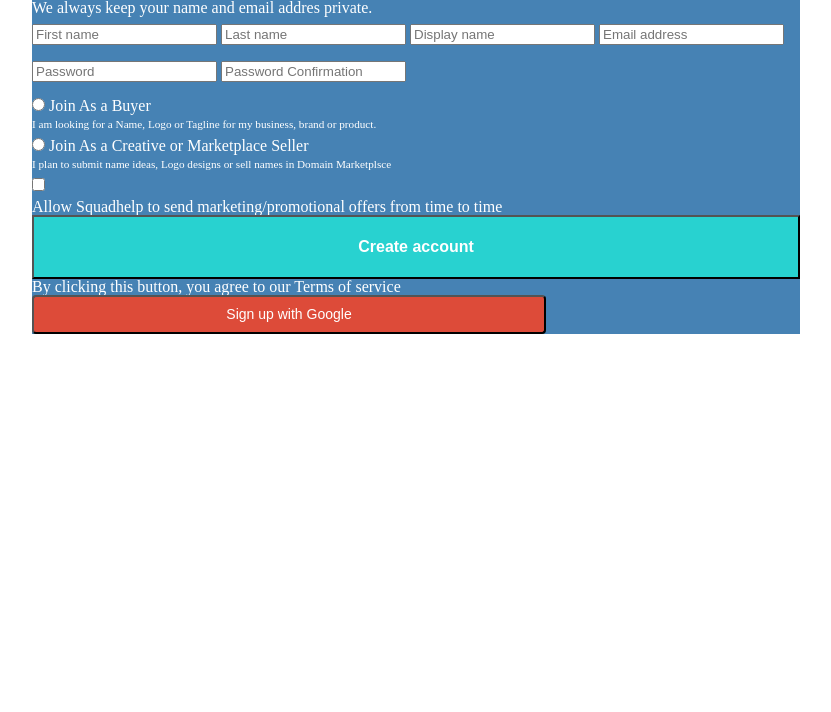
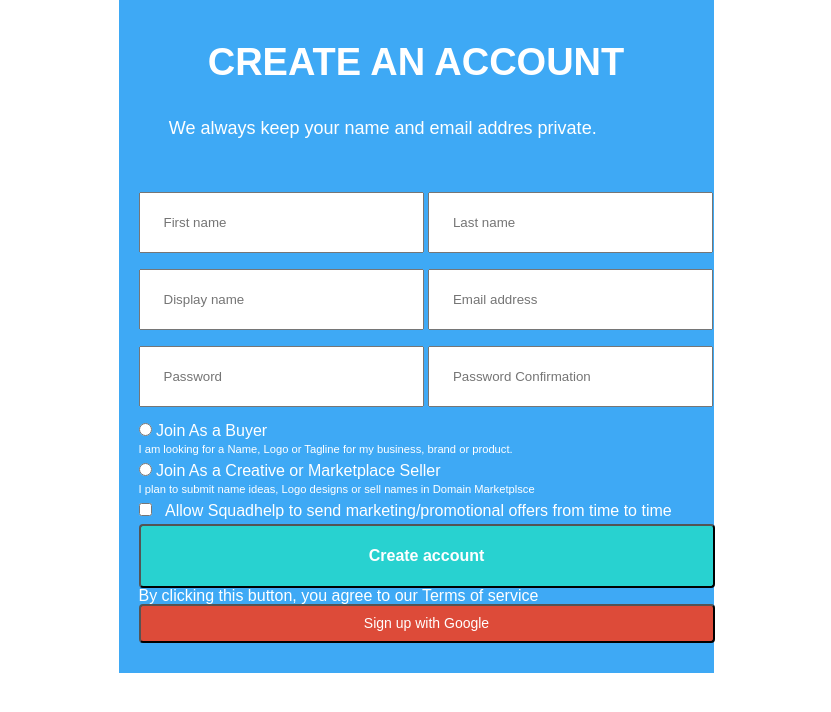
Before and after one commit to Olexandr-Kovalenko-24/Sign-up, a plain HTML site: page index.html in a window 1280 px wide. Shown: the whole page, without its empty margins (224-1055 px from the left). Drawn offline with Linux system fonts and the light colour scheme.

Commit message:
Change structure and styles

```diff
--- a/index.css
+++ b/index.css
@@ -1,21 +1,48 @@
-.sign-in-form {
-    width: 60vw;
-    background-color: steelblue;
+.signup-container {
+    padding: 10px 20px 30px;
+    max-width: 595px;
+    margin-top: 80px;
+    margin: 0 auto;
+    width: 84%;
+    box-sizing: border-box;
+    display: block;
+    font-size: 16px;
+    color: #363945;
+    font-family: Gotham SSm A,Gotham SSm B,Halvetica,sans-serif;
+    background-color: #3ea9f5;
+}
+
+.signup-info {
+    border: 0;
+    width: 100%;
+    text-align: center;
+    margin-bottom: 18px;
+    display: inline-block;
+    vertical-align: top;
+}
+
+.signup-form {
+    width: 45vw;
     color: white;
     margin: 0 auto;
     font-size: 16px;
 }
 
-.sign-in-form input {
+.field {
+    min-width: 285px;
+    padding: 21px 23px;
+    display: inline-block;
+    box-sizing: border-box;
+}
+
+.row {
+    display: flex;
+}
+
+.signup-form input {
     margin: 8px 0
 }
 
-
-.flex-column {
-    display: flex;
-    flex-direction: column;
-    align-items: flex-start;
-}
 
 input[type="checkbox"] {
     margin-right: 10px;
@@ -25,25 +52,53 @@ label>p {
     font-size: 0.7em;
 }
 
-.write-data {
-    display: flex;
-    flex-flow: row wrap;
-}
 button {
     text-align: center;
     width: 100%;
     color: white;
+    border-radius: 4px;
 }
+
 .blue {
     font-size: 16px;
     font-weight: 600;
     background-color: #28d2d0;
     height: 64px;
 }
+
 .red {
     font-size: 14px;
     font-weight: 400;
-    border-radius: 4px;
     line-height: 33px;
     background-color: #dd4b39;
 }
+
+h4 {
+    color: #fff;
+    font-size: 18px;
+    font-weight: 500;
+    line-height: 27px;
+    width: 88%;
+    margin: 11px auto 13px auto;
+    display: block;
+    margin-block-start: 1.33em;
+    margin-block-end: 1.33em;
+    margin-inline-start: 0px;
+    margin-inline-end: 0px;
+    text-align: center;
+}
+h2 {
+    color: #fff;
+    font-size: 38px;
+    font-weight: 600;
+    letter-spacing: 0;
+    margin-top: 20px;
+    margin-bottom: 10px;
+    line-height: 1.1;
+    display: block;
+    align-self: center;
+    margin-block-start: 0.83em;
+    margin-block-end: 0.83em;
+    margin-inline-start: 0px;
+    margin-inline-end: 0px;
+}
--- a/index.html
+++ b/index.html
@@ -11,93 +11,38 @@
 </head>
 
 <body>
- <form class="sign-in-form flex-column" action="" method="get">
-    <label class="flex-column">We always keep your name and email addres private.
-        <div class="Write-data">
-        <input type="text" name="first-name"  placeholder="First name" required />
-        <input type="text" name="last-name" placeholder="Last name" required />
-        <input type="text" name="display-name" placeholder="Display name" required />
-        <input type="email" name="email" placeholder="Email address" required />
-        <input type="password" name="password" placeholder="Password" required />
-        <input type="password" name="password-confirm" placeholder="Password Confirmation" required />
+    <div class="signup-container">
+        <div class="signup-info">
+            <h2>CREATE AN ACCOUNT</h2>
+            <h4>We always keep your name and email addres private.</h4>
         </div>
-    </label>
+        <form class="signup-form" action="" method="get">
+            <div>
+                <input class="field" type="text" name="first-name" placeholder="First name" required />
+                <input class="field" type="text" name="last-name" placeholder="Last name" required />
+                <input class="field" type="text" name="display-name" placeholder="Display name" required />
+                <input class="field" type="email" name="email" placeholder="Email address" required />
+                <input class="field" type="password" name="password" placeholder="Password" required />
+                <input class="field" type="password" name="password-confirm" placeholder="Password Confirmation"
+                    required />
+            </div>
             <label>
                 <input type="radio" name="join as" value="Join As a Buyer" /> Join As a Buyer
                 <p>I am looking for a Name, Logo or Tagline for my business, brand or product.</p>
             </label>
             <label>
-        <input type="radio" name="join as"  value="Join As a Creative or Marketplace Seller" /> Join As a Creative or Marketplace Seller
+                <input type="radio" name="join as" value="Join As a Creative or Marketplace Seller" /> Join As a
+                Creative or Marketplace Seller
                 <p>I plan to submit name ideas, Logo designs or sell names in Domain Marketplsce</p>
             </label>
-    <input type="checkbox" name="allow" /> Allow Squadhelp to send marketing/promotional offers from time to time
+            <input type="checkbox" name="allow" /> Allow Squadhelp to send marketing/promotional offers from time to
+            time
             <button class="blue">Create account</button>
             <label>By clicking this button, you agree to our Terms of service
                 <button class="red">Sign up with Google</button>
             </label>
         </form>
+    </div>
 </body>
 
 </html>
-
-
-
-
-
-<!-- <form class="sign-in-form flex-column" action="" method="get">
-    <label class="flex-column"> First name
-        <input type="text" name="first-name" required />
-    </label>
-    <label class="flex-column"> Last name
-        <input type="text" name="last-name" required />
-    </label>
-    <label for="email">Email or username</label>
-    <input
-        id="email"
-        type="text"
-        placeholder="example@gmail.com"
-        name="email"
-        pattern="[^@ \t\r\n]+@[^@ \t\r\n]+\.[^@ \t\r\n]+"
-        autocomplete="email"
-        required />
-    <label class="flex-column">Password
-        <input type="password" name="pass" required />
-    </label>
-    Gender
-    <label>
-        <input type="radio" name="gender" value="male" /> Male
-    </label>
-    <label>
-        <input type="radio" name="gender"  value="female" /> Female
-    </label>
-    <label>
-        <input type="radio" name="gender" value="non-binary" /> Non-binary
-    </label>
-    <label>
-        <input type="checkbox" name="adult" required /> Are you adult?
-    </label>
-    <label>How old are you?
-        <input type="range" min="0" max="100" required />
-        <input type="date">
-    </label>
-    <label class="flex-column">Where are you from?
-        <select name="city">
-            <optgroup label="Zp obl">Zp obl
-                <option value="Zp">Zp</option>
-                <option value="Berdyansk">Berdyansk</option>
-            </optgroup>
-            <option value="Dnipro">Dnipro</option>
-            <option value="Dnipro">Kyiv</option>
-            <input type="text" list="writecity">
-            <datalist id="writecity">
-                <option value="Donetsk">Donetsk</option>
-                <option value="Lviv">Lviv</option>
-            </datalist>
-        </select>
-    </label>
-    <label class="flex-column">Some info
-    <textarea rows="3"></textarea>
-    </label>
-    <input type="hidden" name="hiddeninput" value="supersecretvalue" />
-    <button>Sign Up</button>
-</form> -->
```
Lines whose indentation alone changed are shown as unchanged.
